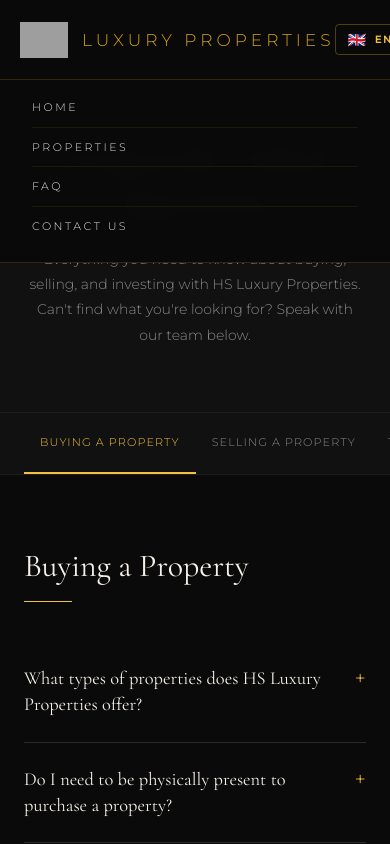
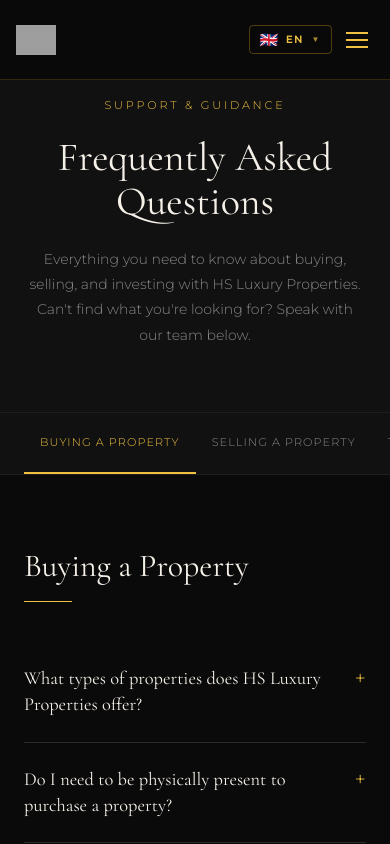
Before and after one commit to hsluxuryproperties/hs-luxury-properties, a Next.js app: page /faq in a window 390 px wide. Shown: the top 844 px of the page. Built offline with nearby package versions, Linux system fonts and the light colour scheme; grey boxes are pictures that could not be loaded.

Commit message:
fix mobile menu always open and hamburger visibility

```diff
--- a/src/components/layout/Header.tsx
+++ b/src/components/layout/Header.tsx
@@ -96,14 +96,11 @@ export default function Header() {
       }}>
 
         {/* Logo */}
-        <Link href="/" style={{ display:'flex', alignItems:'center', gap:'14px', textDecoration:'none', flexShrink:0 }}>
-          <Image src="/logo.png" alt="HS Luxury Properties" width={48} height={48} style={{ objectFit:'contain' }} priority />
-          <div style={{ display:'flex', flexDirection:'column', gap:'1px' }}>
-            <span style={{ fontFamily:'Cormorant Garamond, serif', fontSize:'22px', fontWeight:600, color:'#F0C040', letterSpacing:'3px', lineHeight:1 }} />
-            <span style={{ fontFamily:'Montserrat, sans-serif', fontSize:'17px', letterSpacing:'4px', textTransform:'uppercase', color:'#D4A017', lineHeight:1 }}>
+        <Link href="/" style={{ display:'flex', alignItems:'center', gap:'10px', textDecoration:'none', flexShrink:0 }}>
+          <Image src="/logo.png" alt="HS Luxury Properties" width={40} height={40} style={{ objectFit:'contain' }} priority />
+          <span className="hs-logo-text" style={{ fontFamily:'Montserrat, sans-serif', fontSize:'13px', letterSpacing:'3px', textTransform:'uppercase', color:'#D4A017', lineHeight:1 }}>
             Luxury Properties
           </span>
-          </div>
         </Link>
 
         {/* Desktop nav */}
@@ -135,7 +132,7 @@ export default function Header() {
         </div>
 
         {/* Mobile: lang + hamburger */}
-        <div className="hs-mobile-nav" style={{ display:'none', alignItems:'center', gap:'12px' }}>
+        <div className="hs-mobile-nav" style={{ display:'none', alignItems:'center', gap:'8px' }}>
           <LanguageDropdown
             locale={locale}
             open={langOpen}
@@ -149,20 +146,21 @@ export default function Header() {
           <button
             onClick={() => setMobileOpen(o => !o)}
             aria-label={mobileOpen ? 'Close menu' : 'Open menu'}
-            style={{ background:'none', border:'none', cursor:'pointer', padding:'6px', display:'flex', flexDirection:'column', gap:'5px', justifyContent:'center' }}
+            style={{ background:'none', border:'none', cursor:'pointer', padding:'6px', display:'flex', flexDirection:'column', gap:'5px', justifyContent:'center', flexShrink:0 }}
           >
-            <span style={{ display:'block', width:'24px', height:'2px', background:'#F0C040', transition:'transform 0.3s, opacity 0.3s', transform: mobileOpen ? 'rotate(45deg) translate(5px,5px)' : 'none' }} />
-            <span style={{ display:'block', width:'24px', height:'2px', background:'#F0C040', transition:'opacity 0.3s', opacity: mobileOpen ? 0 : 1 }} />
-            <span style={{ display:'block', width:'24px', height:'2px', background:'#F0C040', transition:'transform 0.3s, opacity 0.3s', transform: mobileOpen ? 'rotate(-45deg) translate(5px,-5px)' : 'none' }} />
+            <span style={{ display:'block', width:'22px', height:'2px', background:'#F0C040', transition:'transform 0.3s, opacity 0.3s', transform: mobileOpen ? 'rotate(45deg) translate(5px,5px)' : 'none' }} />
+            <span style={{ display:'block', width:'22px', height:'2px', background:'#F0C040', transition:'opacity 0.3s', opacity: mobileOpen ? 0 : 1 }} />
+            <span style={{ display:'block', width:'22px', height:'2px', background:'#F0C040', transition:'transform 0.3s, opacity 0.3s', transform: mobileOpen ? 'rotate(-45deg) translate(5px,-5px)' : 'none' }} />
           </button>
         </div>
       </nav>
 
-      {/* Mobile dropdown menu */}
+      {/* Mobile dropdown menu — only rendered when open */}
+      {mobileOpen && (
         <div
           className="hs-mobile-nav"
           style={{
-          display:        mobileOpen ? 'flex' : 'none',
+            display:        'flex',
             flexDirection:  'column',
             position:       'fixed',
             top:            '80px', left:0, right:0,
@@ -170,7 +168,7 @@ export default function Header() {
             background:     'rgba(10,10,10,0.98)',
             backdropFilter: 'blur(12px)',
             borderBottom:   '1px solid rgba(212,160,23,0.2)',
-          padding:        '8px 32px 16px',
+            padding:        '8px 24px 16px',
           }}
         >
           {navLinks.map((link, i) => (
@@ -182,7 +180,7 @@ export default function Header() {
                 ...linkStyle,
                 fontSize:     '11px',
                 letterSpacing:'2.5px',
-              padding:      '10px 0',
+                padding:      '12px 0',
                 borderBottom: i < navLinks.length - 1 ? '1px solid rgba(212,160,23,0.1)' : 'none',
                 display:      'block',
               }}
@@ -193,12 +191,14 @@ export default function Header() {
             </Link>
           ))}
         </div>
+      )}
 
       <style>{`
         @media (max-width: 768px) {
-          .hs-desktop-nav { display: none !important; }
-          .hs-mobile-nav  { display: flex !important; }
-          nav { padding: 0 20px !important; }
+          .hs-desktop-nav  { display: none !important; }
+          .hs-mobile-nav   { display: flex !important; }
+          .hs-logo-text    { display: none !important; }
+          nav              { padding: 0 16px !important; }
         }
         @media (min-width: 769px) {
           .hs-mobile-nav { display: none !important; }
@@ -231,8 +231,8 @@ function LanguageDropdown({
         style={{
           display:       'flex',
           alignItems:    'center',
-          gap:           '7px',
-          padding:       '6px 12px',
+          gap:           '6px',
+          padding:       '5px 10px',
           background:    open ? 'rgba(240,192,64,0.1)' : 'transparent',
           border:        '1px solid rgba(212,160,23,0.35)',
           borderRadius:  '4px',
```
Lines whose indentation alone changed are shown as unchanged.
